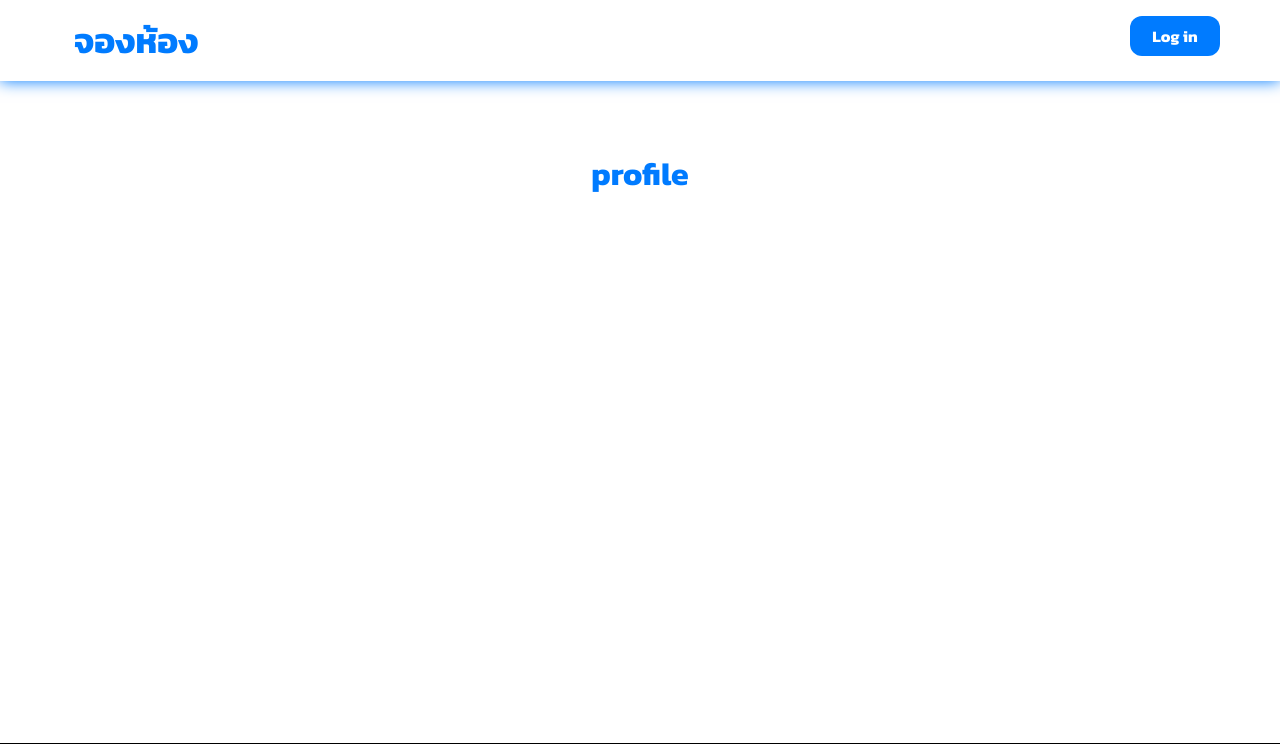
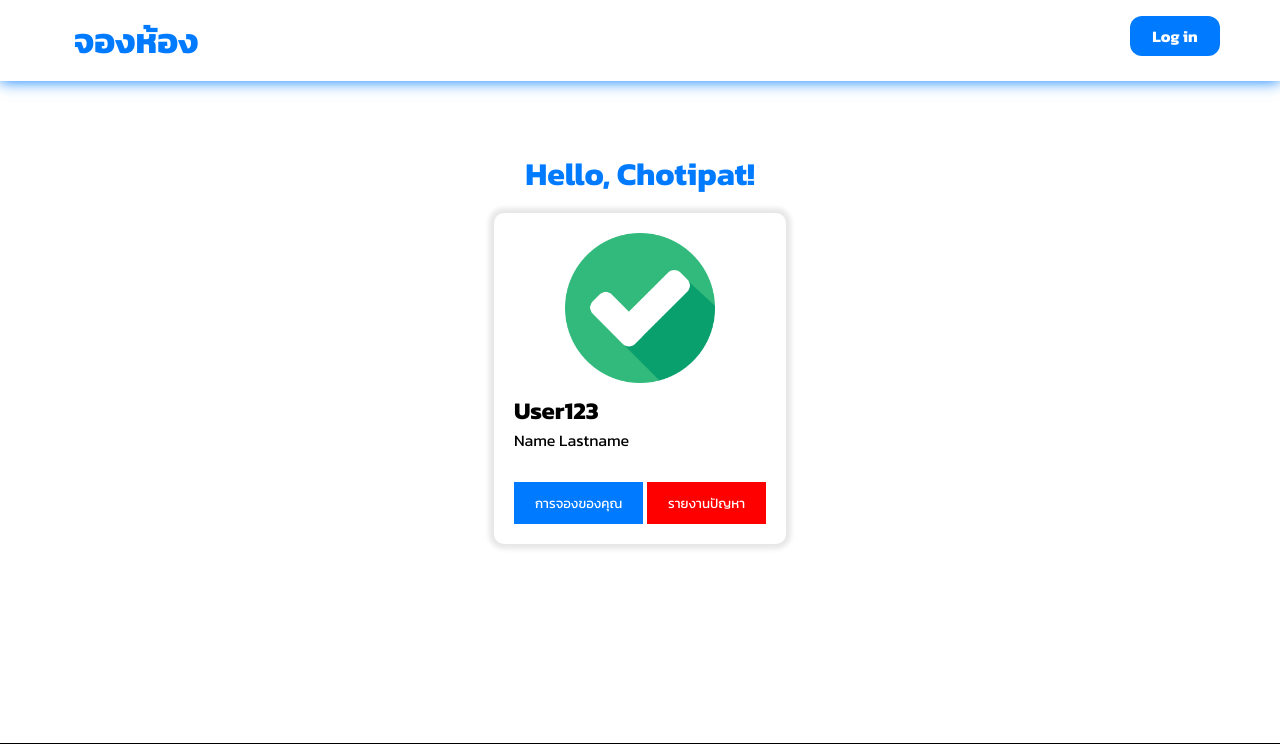
Before and after one commit to LCUKP/Project-PSCP-2024, a Django app: page /profile in a window 1280 px wide. Shown: the top 744 px of the page. Run offline with Django 5.2, Linux system fonts and the light colour scheme.

Commit message:
Profile.html

```diff
--- a/oursite/app_admin/templates/00-base.html
+++ b/oursite/app_admin/templates/00-base.html
@@ -13,6 +13,7 @@
     <link rel="stylesheet" href="../static/css/style.css">
     <link rel="stylesheet" href="../static/css/font.css">
     <link rel="stylesheet" href="../static/css/contact.css">
+    <link rel="stylesheet" href="../static/css/profile.css">
     <link rel="preconnect" href="https://fonts.googleapis.com">
     <link rel="preconnect" href="https://fonts.gstatic.com" crossorigin>
     <link href="https://fonts.googleapis.com/css2?family=Kanit:ital,wght@0,100;0,200;0,300;0,400;0,500;0,600;0,700;0,800;0,900;1,100;1,200;1,300;1,400;1,500;1,600;1,700;1,800;1,900&display=swap" rel="stylesheet">
--- /dev/null
+++ b/oursite/app_user/static/css/profile.css
@@ -0,0 +1,33 @@
+.profile-container img {
+    display: block;
+    margin-left: auto;
+    margin-right: auto;
+    margin-bottom: 10px;
+}
+
+.profile-container{
+    box-shadow:  0 0 5px 5px #e7e7e7;
+    border-radius: 10px;
+    padding: 20px;
+}
+
+.profile-container button {
+    color: white;
+    background-color: #007bff;
+    border: 1px solid #007bff;
+    cursor: pointer;
+    transition: 0.3s;
+    padding: 10px 20px;
+}
+.profile-container button:hover {
+    color: #007bff;
+    background-color: transparent;
+}
+#reportpfp{
+    background-color: red;
+    border: 1px solid red;
+}
+#reportpfp:hover{
+    color: red;
+    background-color: transparent;
+}
--- a/oursite/app_user/templates/base.html
+++ b/oursite/app_user/templates/base.html
@@ -13,6 +13,7 @@
     <link rel="stylesheet" href="{% static 'css/footer.css' %}">
     <link rel="stylesheet" href="{% static 'css/style.css' %}">
     <link rel="stylesheet" href="{% static 'css/booking.css' %}">
+    <link rel="stylesheet" href="{% static 'css/profile.css' %}">
     <link rel="stylesheet" href="{% static 'css/font.css' %}">
     <link rel="preconnect" href="https://fonts.googleapis.com">
     <link rel="preconnect" href="https://fonts.gstatic.com" crossorigin>
@@ -45,8 +46,7 @@
   <ul>
       <a href="/profile"><li>โปรไฟล์</li></a>
       <a href="/booking"><li>การจองของคุณ</li></a>
-      <a href="/contact"><li>ติดต่อผู้ดูแล</li></a>
-      <a href="/report"><li id="report">รายงานปัญหา</li></a>
+      <a href="/contact"><li id="report">ติดต่อผู้ดูแล</li></a>
   </ul>
 </div>
 
--- a/oursite/app_user/templates/profile.html
+++ b/oursite/app_user/templates/profile.html
@@ -5,8 +5,19 @@
 
 {% block content %}
     <div class="container">
+        <h1 class="kanit-regular" style="font-weight: bold;">Hello, Chotipat!</h1>
         <div class="item">
-            <h1 class="kanit-regular">profile</h1>
+
+            <div class="profile-container">
+
+                <img src="../static/icon/check.png" width="150" height="150" alt="profile image">
+                <h2>User123</h2>
+                <p>Name Lastname</p>
+                <div style="margin-top: 30px;">
+                    <a href="/booking"><button>การจองของคุณ</button></a>
+                    <a href="/contact"><button id="reportpfp">รายงานปัญหา</button></a>
+                </div>
+            </div>
         </div>
     </div>
 {% endblock %}
```
Also changed, not shown: oursite/app_admin/static/img/cat/IMG_20240925_210843_815.jpg (added), oursite/app_admin/static/img/cat/IMG_20240925_210843_815_TjsTfeD.jpg (added), oursite/app_admin/static/img/rooms/IMG_20240925_210842_144.jpg (added), oursite/app_admin/static/img/wolf.jpg (added).
